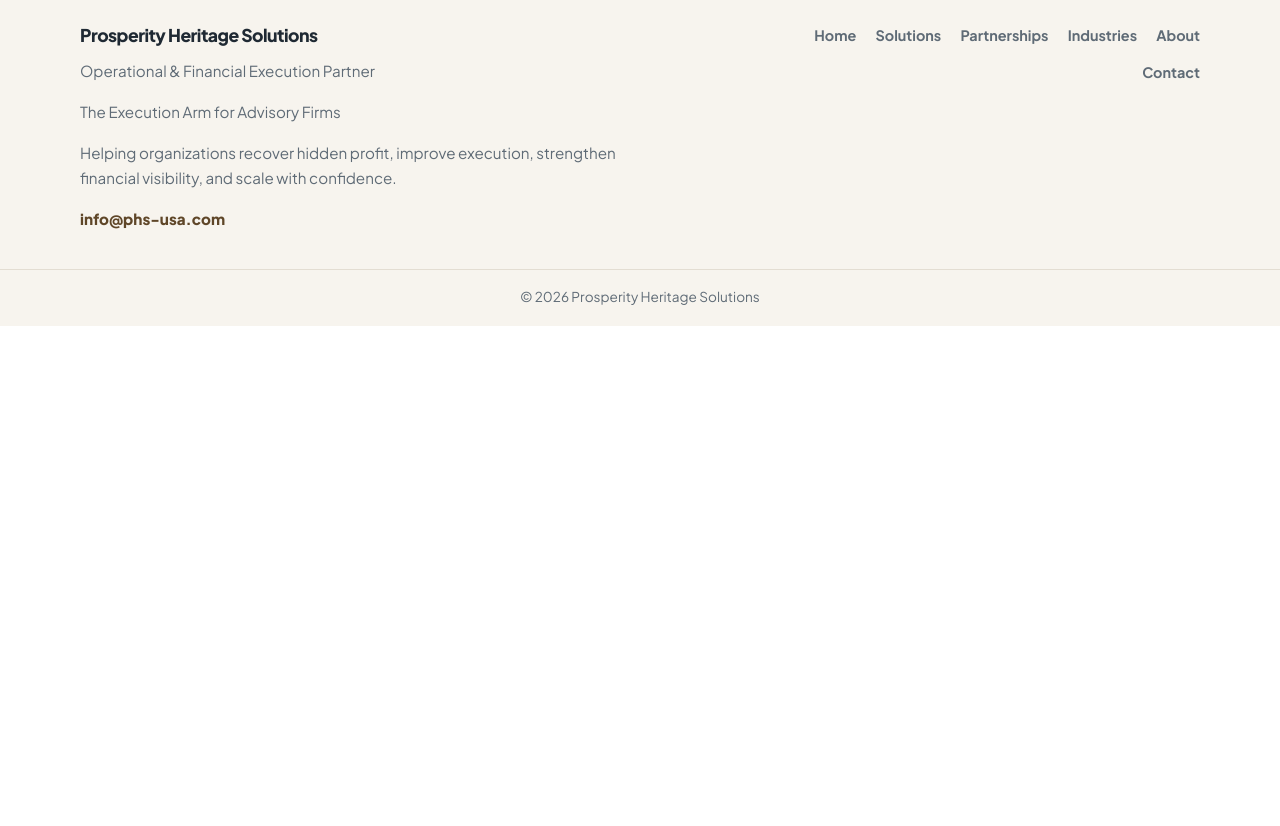
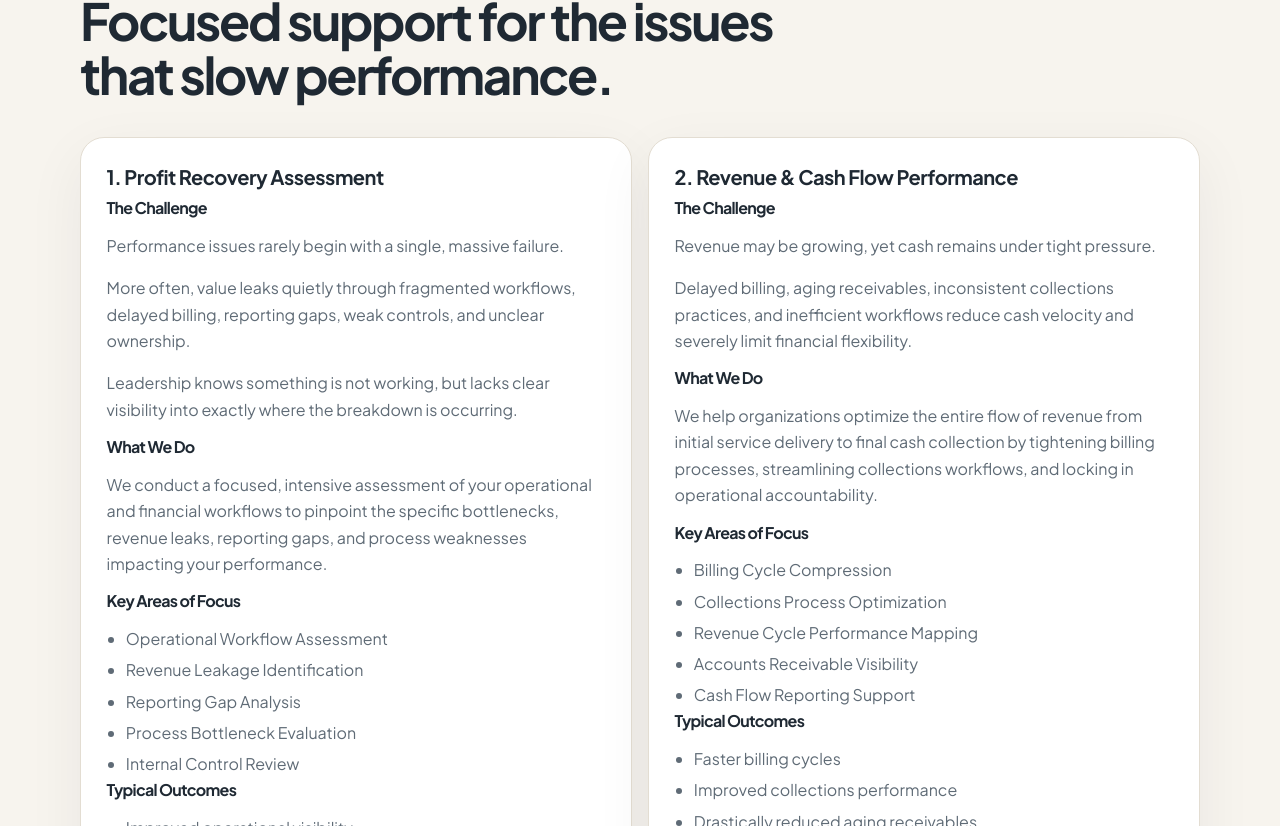
Before and after one commit to pjechete/prosperity-heritage-Advisory-Services, a Next.js app: page /solutions in a window 1280 px wide. Before the commit this address had no page. Shown: the part 904-1730 px from the top of the page. Before the commit the page ends 1230 px from the top, so only its background shows below. Built offline with nearby package versions, Linux system fonts and the light colour scheme.

Commit message:
Create page.tsx

```diff
--- /dev/null
+++ b/src/app/solutions/page.tsx
@@ -0,0 +1,229 @@
+import type { Metadata } from 'next'
+import Link from 'next/link'
+
+export const metadata: Metadata = {
+  title: 'Solutions | Prosperity Heritage Solutions',
+  description:
+    'Practical execution for complex operational and financial challenges, including profit recovery, revenue and cash flow performance, operational improvement, financial visibility, and project execution.',
+  alternates: {
+    canonical: 'https://phs-usa.com/solutions',
+  },
+  openGraph: {
+    title: 'Solutions | Prosperity Heritage Solutions',
+    description:
+      'PHS helps organizations improve operational performance, strengthen financial visibility, and execute initiatives that drive measurable results.',
+    url: 'https://phs-usa.com/solutions',
+    siteName: 'Prosperity Heritage Solutions',
+    type: 'website',
+  },
+}
+
+const coreSolutions = [
+  {
+    title: 'Profit Recovery Assessment',
+    challenge: [
+      'Performance issues rarely begin with a single, massive failure.',
+      'More often, value leaks quietly through fragmented workflows, delayed billing, reporting gaps, weak controls, and unclear ownership.',
+      'Leadership knows something is not working, but lacks clear visibility into exactly where the breakdown is occurring.',
+    ],
+    whatWeDo:
+      'We conduct a focused, intensive assessment of your operational and financial workflows to pinpoint the specific bottlenecks, revenue leaks, reporting gaps, and process weaknesses impacting your performance.',
+    focus: [
+      'Operational Workflow Assessment',
+      'Revenue Leakage Identification',
+      'Reporting Gap Analysis',
+      'Process Bottleneck Evaluation',
+      'Internal Control Review',
+    ],
+    outcomes: [
+      'Improved operational visibility',
+      'Clear identification of performance barriers',
+      'Prioritized improvement opportunities',
+      'A practical, step-by-step execution roadmap',
+    ],
+  },
+  {
+    title: 'Revenue & Cash Flow Performance',
+    challenge: [
+      'Revenue may be growing, yet cash remains under tight pressure.',
+      'Delayed billing, aging receivables, inconsistent collections practices, and inefficient workflows reduce cash velocity and severely limit financial flexibility.',
+    ],
+    whatWeDo:
+      'We help organizations optimize the entire flow of revenue from initial service delivery to final cash collection by tightening billing processes, streamlining collections workflows, and locking in operational accountability.',
+    focus: [
+      'Billing Cycle Compression',
+      'Collections Process Optimization',
+      'Revenue Cycle Performance Mapping',
+      'Accounts Receivable Visibility',
+      'Cash Flow Reporting Support',
+    ],
+    outcomes: [
+      'Faster billing cycles',
+      'Improved collections performance',
+      'Drastically reduced aging receivables',
+      'Stronger, real-time cash visibility',
+    ],
+  },
+  {
+    title: 'Operational Performance Improvement',
+    challenge: [
+      'Internal teams are working harder than ever, but work is not moving efficiently.',
+      'Departments operate in isolated silos, handoffs are missed, process ownership is unclear, and critical initiatives lose momentum before reaching completion.',
+    ],
+    whatWeDo:
+      'We help organizations streamline daily workflows, eliminate deep operational bottlenecks, strengthen baseline accountability, and dramatically improve coordination across teams.',
+    focus: [
+      'Process Mapping & Visualization',
+      'Workflow Optimization Loops',
+      'Operational Bottleneck Elimination',
+      'Accountability Framework Design',
+      'Standard Operating Procedures (SOPs)',
+    ],
+    outcomes: [
+      'Improved execution velocity',
+      'Reduced operational friction and noise',
+      'Stronger, culture-wide accountability',
+      'Better cross-functional alignment',
+    ],
+  },
+  {
+    title: 'Financial Visibility & Accountability',
+    challenge: [
+      'Leadership struggles to make confident, strategic decisions when monthly reporting is delayed, reconciliations remain incomplete, and baseline financial information cannot be trusted.',
+    ],
+    whatWeDo:
+      'We help organizations accelerate reporting processes, rapidly resolve accounting backlogs, strengthen internal controls, and establish reliable financial routines.',
+    focus: [
+      'Month-End Close Improvement',
+      'Reconciliation Backlog Cleanup',
+      'Reporting Process Optimization',
+      'Financial Controls Management',
+      'Reporting Visibility Frameworks',
+    ],
+    outcomes: [
+      'Faster, more predictable reporting cycles',
+      'Improved data and financial reliability',
+      'Better decision-making visibility',
+      'Increased organizational accountability',
+    ],
+  },
+  {
+    title: 'Interim Leadership & Project Execution',
+    challenge: [
+      'Growth, organizational change, system implementations, acquisitions, restructurings, and sudden leadership transitions place immense pressure on internal teams.',
+      'Critical projects remain unfinished simply because nobody has the free capacity to own them.',
+    ],
+    whatWeDo:
+      'We provide experienced operational and financial leadership to guide your key initiatives, coordinate stakeholders, and maintain execution momentum.',
+    focus: [
+      'Interim Operational Leadership',
+      'Interim Financial Leadership',
+      'Hands-On Project Execution Support',
+      'Systems Implementation Oversight',
+      'Organizational Transition Support',
+    ],
+    outcomes: [
+      'Accelerated project completion',
+      'Reduced execution and structural risk',
+      'Improved organizational alignment',
+      'Greater operational stability',
+    ],
+  },
+]
+
+export default function SolutionsPage() {
+  return (
+    <main>
+      <section className="mock-hero mock-hero-simple">
+        <div className="mock-container">
+          <p className="mock-eyebrow">Solutions</p>
+          <h1>Practical Execution for Complex Operational and Financial Challenges.</h1>
+
+          <p>
+            Most organizations do not need another report explaining what is wrong.
+          </p>
+
+          <p>
+            They need experienced practitioners who can identify root causes,
+            implement practical improvements, and provide additional execution
+            capacity when internal teams are stretched thin.
+          </p>
+
+          <p>
+            PHS helps organizations improve operational performance, strengthen
+            financial visibility, and execute the exact initiatives that drive
+            measurable results.
+          </p>
+
+          <div className="mock-actions">
+            <Link href="/contact" className="mock-btn">
+              Schedule a Solution Briefing
+            </Link>
+          </div>
+        </div>
+      </section>
+
+      <section className="mock-section">
+        <div className="mock-container">
+          <div className="mock-section-header">
+            <p className="mock-eyebrow">Core Solutions</p>
+            <h2>Focused support for the issues that slow performance.</h2>
+          </div>
+
+          <div className="mock-grid-2">
+            {coreSolutions.map((solution, index) => (
+              <article className="mock-card" key={solution.title}>
+                <h3>
+                  {index + 1}. {solution.title}
+                </h3>
+
+                <h4>The Challenge</h4>
+                {solution.challenge.map((paragraph) => (
+                  <p key={paragraph}>{paragraph}</p>
+                ))}
+
+                <h4>What We Do</h4>
+                <p>{solution.whatWeDo}</p>
+
+                <h4>Key Areas of Focus</h4>
+                <ul className="mock-bullet-list">
+                  {solution.focus.map((item) => (
+                    <li key={item}>{item}</li>
+                  ))}
+                </ul>
+
+                <h4>Typical Outcomes</h4>
+                <ul className="mock-bullet-list">
+                  {solution.outcomes.map((item) => (
+                    <li key={item}>{item}</li>
+                  ))}
+                </ul>
+              </article>
+            ))}
+          </div>
+        </div>
+      </section>
+
+      <section className="mock-cta">
+        <div className="mock-container">
+          <h2>Let&apos;s Start With the Challenge.</h2>
+
+          <p>
+            Whether the issue involves cash flow, reporting, workflow bottlenecks,
+            project execution, leadership transitions, or operational performance,
+            the first step is understanding where performance is being lost.
+          </p>
+
+          <p>
+            Let&apos;s have a practical conversation about your goals and the
+            challenges standing in the way of achieving them.
+          </p>
+
+          <Link href="/contact" className="mock-btn">
+            Schedule a Diagnostic Conversation
+          </Link>
+        </div>
+      </section>
+    </main>
+  )
+}
```
